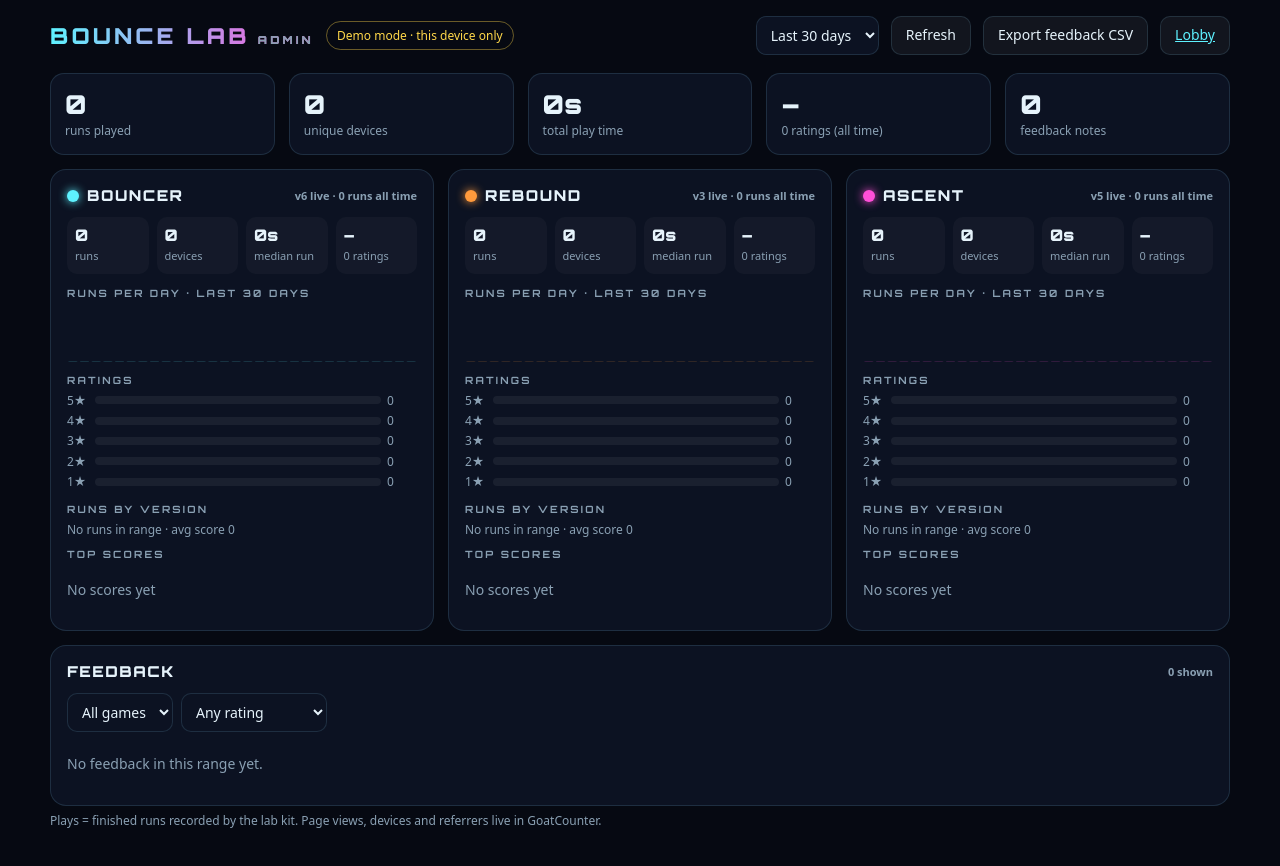
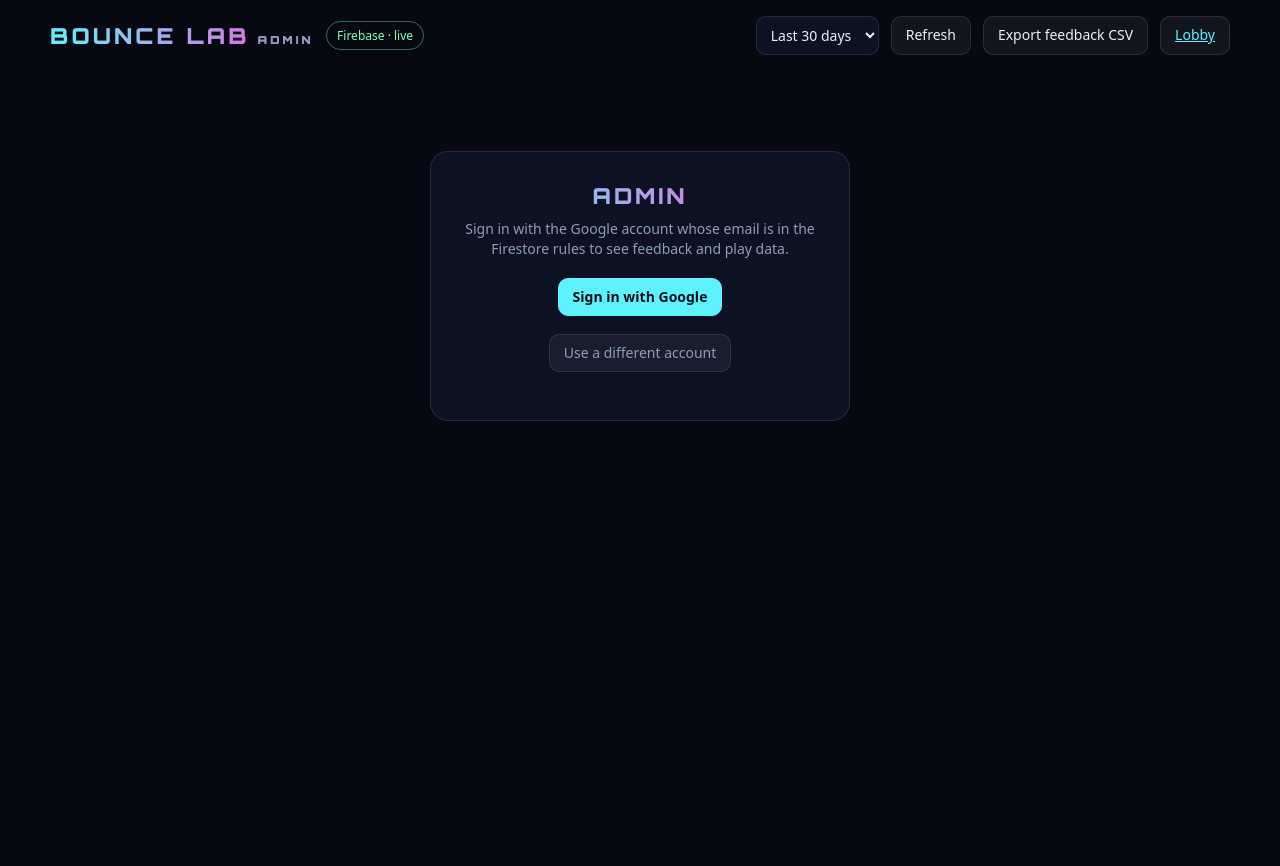
Before and after one commit to AZ-build/bounce-lab, a plain HTML site: page admin/index.html in a window 1280 px wide. After the commit the page ends 800 px from the top, so only its background shows below. Drawn offline with Linux system fonts and the light colour scheme.

Commit message:
Connect Firebase project bounce-lab-ebfbd; admin access decided by Firestore rules
Co-Authored-By: Claude Opus 5.5 <noreply@anthropic.com>
Claude-Session: https://claude.ai/code/session_01YcKmCWefJwBLtLU4xbLeSP

```diff
--- a/admin/index.html
+++ b/admin/index.html
@@ -77,7 +77,7 @@ td.n{text-align:right;font-variant-numeric:tabular-nums}
 
   <div class="gate" id="gate" hidden>
     <h1>ADMIN</h1>
-    <p>Sign in with the Google account listed in <code>lab/config.js</code> to see feedback and play data.</p>
+    <p>Sign in with the Google account whose email is in the Firestore rules to see feedback and play data.</p>
     <button class="btn pri" id="signin">Sign in with Google</button>
     <p class="note" id="gateMsg"></p>
   </div>
@@ -119,12 +119,16 @@ $('#fGame').innerHTML += GAMES.map(g => `<option value="${esc(g.id)}">${esc(g.ti
 // ---------- auth ----------
 function showGate(msg) { $('#gate').hidden = false; $('#app').hidden = true; $('#out').hidden = true; $('#gateMsg').textContent = msg || ''; }
 function showApp() { $('#gate').hidden = true; $('#app').hidden = false; $('#out').hidden = !S.online; load(); }
+$('#gate').insertAdjacentHTML('beforeend', '<p><button class="btn" id="out2">Use a different account</button></p>');
+document.addEventListener('click', e => { if (e.target.id === 'out2') S.signOut(); });
 $('#signin').addEventListener('click', () => S.signIn().catch(e => { $('#gateMsg').textContent = 'Sign-in failed: ' + (e.code || e.message); }));
 $('#out').addEventListener('click', () => S.signOut());
+// The Firestore rules decide who is an admin; if they refuse, we say so.
+let who = '';
 S.onAuth(u => {
   if (!S.online) return showApp();
   if (!u) return showGate();
-  if (!S.adminEmails.includes(String(u.email || '').toLowerCase())) return showGate(u.email + ' is not on the admin list.');
+  who = u.email || '';
   showApp();
 });
 
@@ -138,7 +142,11 @@ async function load() {
     DATA[g.id] = { g, summary, sessions, feedback, scores };
   }));
   const failed = results.filter(r => r.status === 'rejected');
-  if (failed.length) $('#err').textContent = 'Some data failed to load: ' + (failed[0].reason && (failed[0].reason.code || failed[0].reason.message));
+  if (failed.length) {
+    const code = failed[0].reason && (failed[0].reason.code || failed[0].reason.message);
+    if (S.online && /permission/i.test(String(code))) return showGate((who || 'This account') + " isn't the admin email in the Firestore rules. Sign out and use that account, or update the rules.");
+    $('#err').textContent = 'Some data failed to load: ' + code;
+  }
   render();
 }
 function inRange(ts) { return Date.now() - ts <= +$('#range').value * DAY; }
--- a/lab/config.js
+++ b/lab/config.js
@@ -10,17 +10,18 @@ window.BOUNCE_LAB_CONFIG = {
   // 1) FIREBASE — paste the "firebaseConfig" values from your Firebase
   //    project (Project settings → General → Your apps → Web app).
   firebase: {
-    apiKey: "",                                   // ← paste from Firebase
+    apiKey: "AIzaSyAciYZDL4DNuxxSxywXPdNNJvFPjzwu4aI",
     authDomain: "bounce-lab-ebfbd.firebaseapp.com",
     projectId: "bounce-lab-ebfbd",
     storageBucket: "bounce-lab-ebfbd.firebasestorage.app",
     messagingSenderId: "698209398868",
-    appId: ""                                     // ← paste from Firebase
+    appId: "1:698209398868:web:28f17acfb97b6e7d3a7dc1",
+    measurementId: "G-D1QTD8WQMP"
   },
 
-  // 2) ADMIN — the Google account(s) allowed to open the admin page.
-  //    Must match the email in firebase/firestore.rules.
-  adminEmails: ["you@example.com"],
+  // 2) ADMIN — who can open the admin page is decided by the email in the
+  //    Firestore rules (Firebase console → Firestore → Rules → isAdmin).
+  //    Nothing to set here.
 
   // 3) GOATCOUNTER — just the code, e.g. "bouncelab" for
   //    https://bouncelab.goatcounter.com. Leave "" to turn analytics off.
```
Also changed, not shown: 1 other file.
